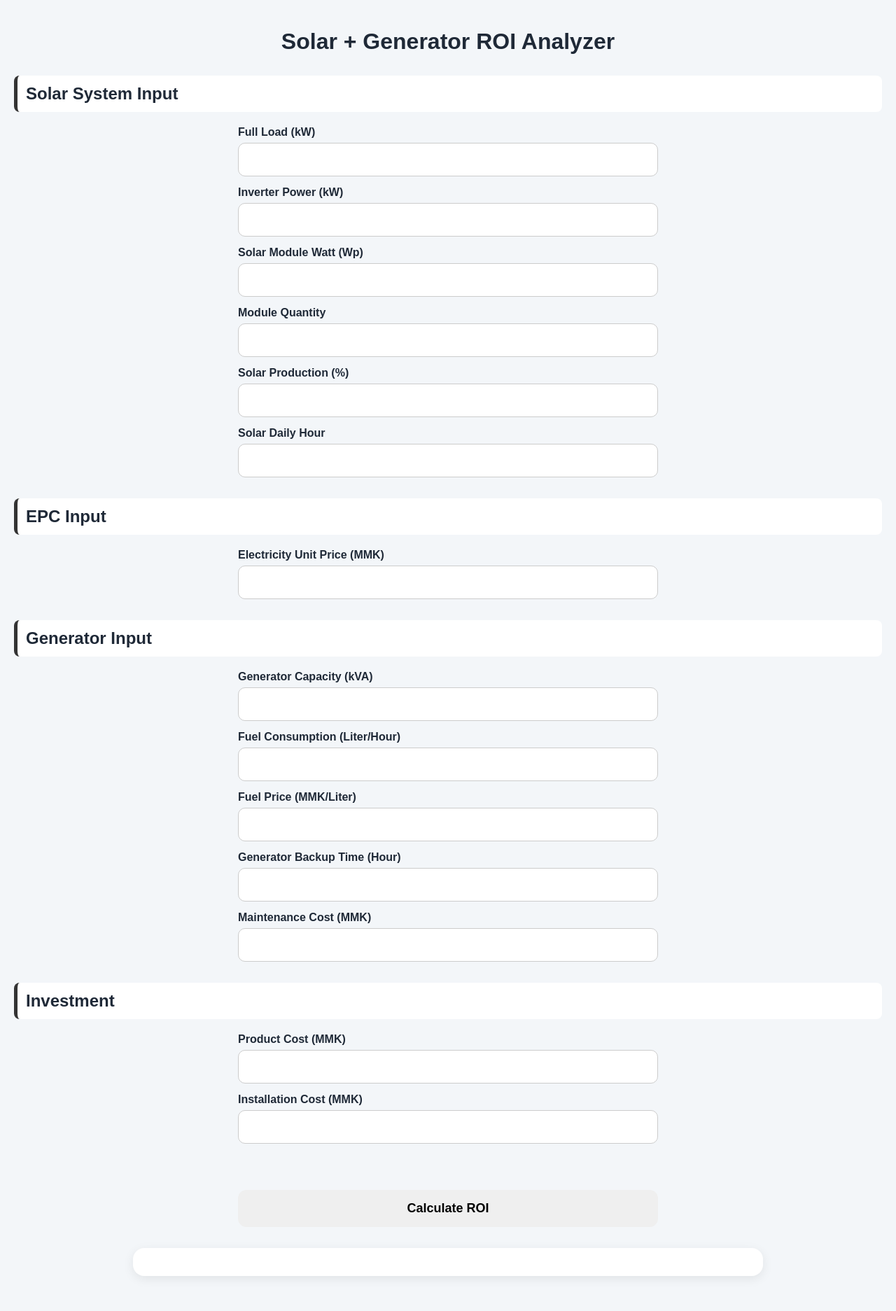
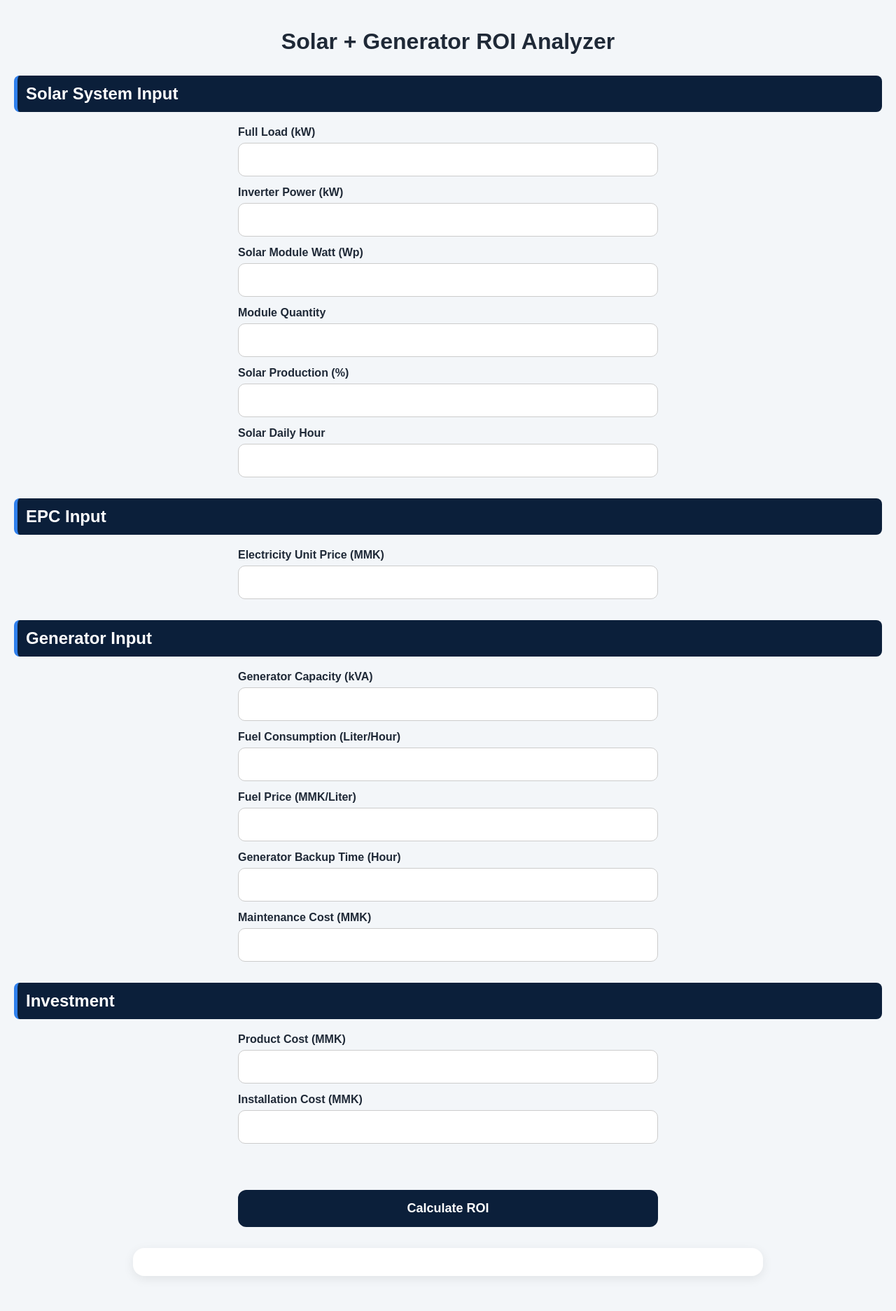
Before and after one commit to kyawrkar13-sys/Rkar-Kyaw, a Flask app: page / in a window 1280 px wide. Shown: the whole page at 70% size. Run offline with Flask 3, Linux system fonts and the light colour scheme.

Commit message:
Update style.css

```diff
--- a/static/style.css
+++ b/static/style.css
@@ -18,8 +18,9 @@ h1 {
 h2 {
     margin-top: 30px;
     padding: 12px;
-    background: #ffffff;
-    border-left: 5px solid #333;
+    background: #0b1f3a;
+    color: white;
+    border-left: 5px solid #2f80ed;
     border-radius: 8px;
 }
 
@@ -43,6 +44,8 @@ input {
 }
 
 button {
+    background: #0b1f3a;
+    color: white;
     display: block;
     width: 100%;
     max-width: 600px;
```
